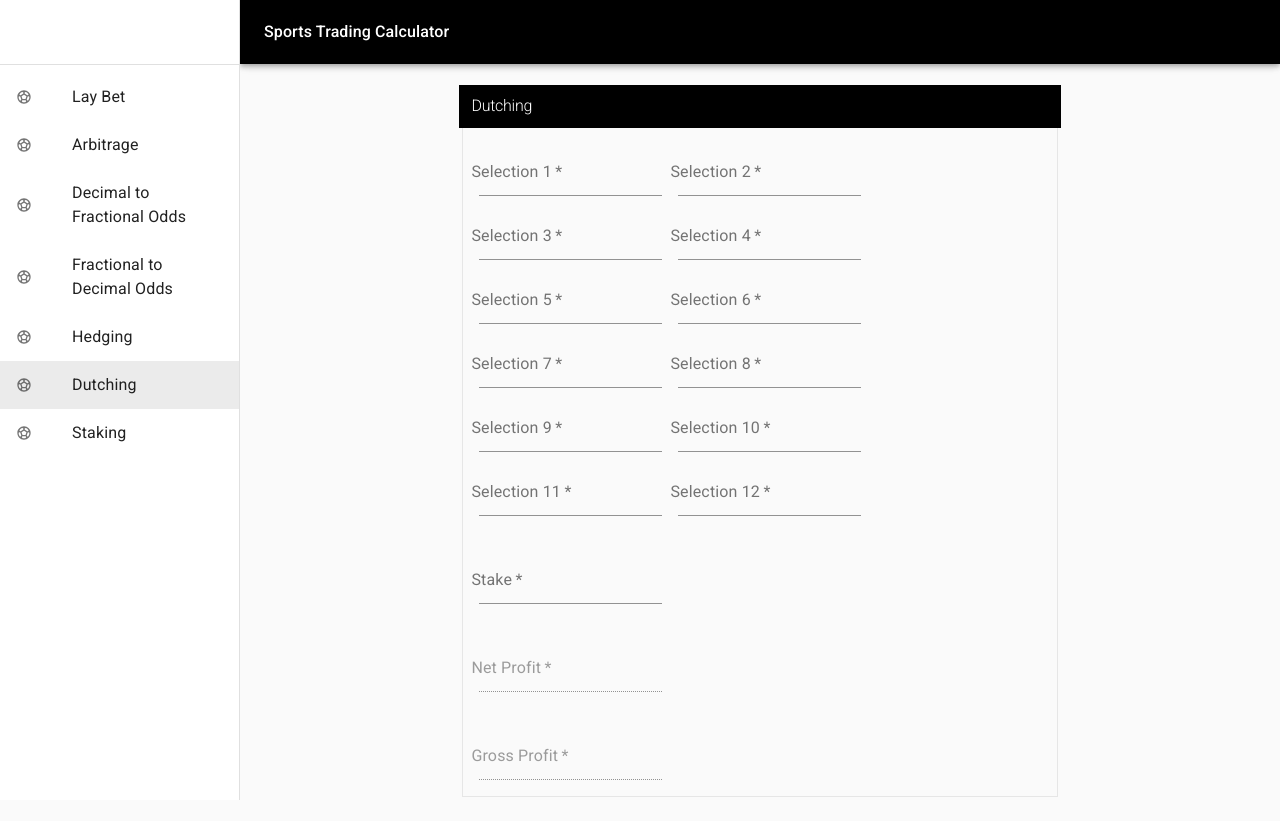
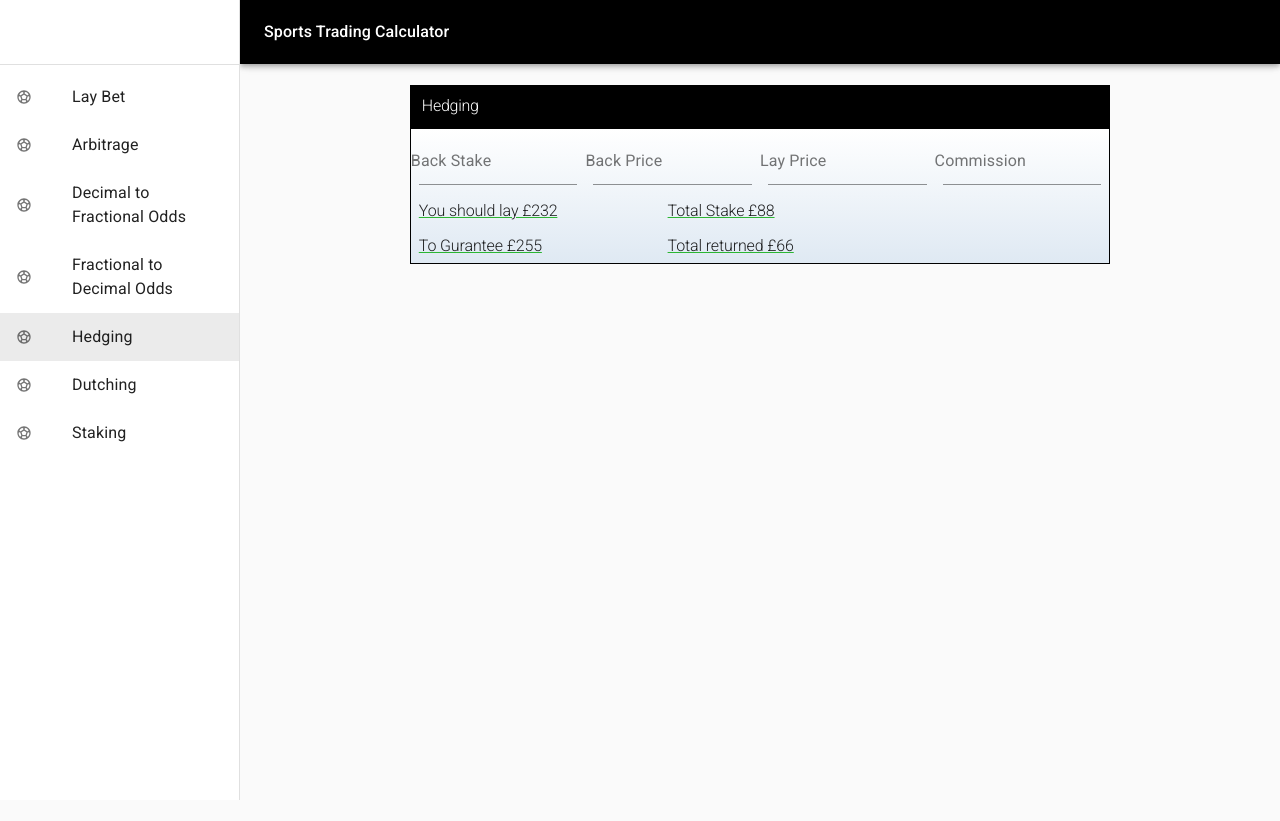
Before and after one commit to focus1691/sports-betting-calculators, a React (Create React App) app: page / in a window 1280 px wide. After the commit the page ends 800 px from the top, so only its background shows below. Built offline with nearby package versions, Linux system fonts and the light colour scheme.

Commit message:
Dutching/hedging UI

```diff
--- a/src/App.js
+++ b/src/App.js
@@ -19,7 +19,7 @@ const useStyles = makeStyles(theme => ({
 
 function App() {
 	const classes = useStyles();
-	const [calculator, setCalculator] = useState("Dutching");
+	const [calculator, setCalculator] = useState("Hedging");
 
 	const changeCalculator = key => {
 		setCalculator(key);
--- a/src/components/calculators/Arbitrage.js
+++ b/src/components/calculators/Arbitrage.js
@@ -14,6 +14,10 @@ const useStyles = makeStyles(theme => ({
 		border: "1px solid #e6e6e6",
 		padding: theme.spacing(1)
 	},
+	container: {
+		border: "1px solid #000",
+		backgroundImage: "linear-gradient(to top, #dfe9f3 0%, white 100%)"
+	},
 	title: {
 		background: "#000",
 		color: "#fff"
@@ -24,6 +28,9 @@ const useStyles = makeStyles(theme => ({
 		'&:hover': {
 			background: "#0d508d"
 		}
+	},
+	oddsField: {
+		margin: theme.spacing(1),
 	},
 	resultField: {
 		margin: theme.spacing(1),
@@ -86,14 +93,15 @@ export default function Arbitrage() {
 				<Grid item xs={12} className={classes.title}>
 					<Typography variant="h1">Arbitrage</Typography>
 				</Grid>
+				<Grid container className={classes.container}>
 					<Grid item xs={4}>
-					<TextField required label="Bet 1 odds" value={betOne} onChange={e => isValidInput(e.target.value) && setBetOne(e.target.value)} />
+						<TextField required label="Bet 1 odds" value={betOne} onChange={e => isValidInput(e.target.value) && setBetOne(e.target.value)} className={classes.oddsField} />
 					</Grid>
 					<Grid item xs={4}>
-					<TextField required label="Bet 2 odds" value={betTwo} onChange={e => isValidInput(e.target.value) && setBetTwo(e.target.value)} />
+						<TextField required label="Bet 2 odds" value={betTwo} onChange={e => isValidInput(e.target.value) && setBetTwo(e.target.value)} className={classes.oddsField} />
 					</Grid>
 					<Grid item xs={4}>
-					<TextField required label="Stake" value={stake} onChange={e => isValidInput(e.target.value) && setStake(e.target.value)} />
+						<TextField required label="Stake" value={stake} onChange={e => isValidInput(e.target.value) && setStake(e.target.value)} className={classes.oddsField} />
 					</Grid>
 					{arb ? renderResults() : null}
 					<Grid item xs={12}>
@@ -105,6 +113,7 @@ export default function Arbitrage() {
 					</Button>
 					</Grid>
 				</Grid>
+			</Grid>
 		</div>
 	);
 }
--- a/src/components/calculators/DecToFrac.js
+++ b/src/components/calculators/DecToFrac.js
@@ -15,6 +15,10 @@ const useStyles = makeStyles(theme => ({
         maxWidth: "30%",
         border: "1px solid #e6e6e6",
         padding: theme.spacing(1)
+    },
+    container: {
+        border: "1px solid #000",
+        backgroundImage: "linear-gradient(to top, #dfe9f3 0%, white 100%)"
     },
     title: {
         background: "#000",
@@ -53,6 +57,7 @@ export default function Lay() {
                 <Grid item xs={12} className={classes.title}>
                     <Typography variant="h1">Decimal to Fraction</Typography>
                 </Grid>
+                <Grid container className={classes.container}>
                     <Grid item xs={12}>
                         <TextField required label="Odds e.g. 2.56" value={odds} onChange={handleOddsChange()} />
                     </Grid>
@@ -76,6 +81,7 @@ export default function Lay() {
                         </Grid>
                         : null}
                 </Grid>
+            </Grid>
         </div>
     );
 }
--- a/src/components/calculators/Dutching.js
+++ b/src/components/calculators/Dutching.js
@@ -10,9 +10,13 @@ import { calculateArb } from "../../utils/calculators/Arbitrage";
 const useStyles = makeStyles(theme => ({
 	root: {
 		margin: "auto",
-		maxWidth: "60%",
+		maxWidth: "90%",
 		border: "1px solid #e6e6e6",
 		padding: theme.spacing(1)
+	},
+	container: {
+		border: "1px solid #000",
+		backgroundImage: "linear-gradient(to top, #dfe9f3 0%, white 100%)"
 	},
 	title: {
 		background: "#000",
@@ -20,7 +24,12 @@ const useStyles = makeStyles(theme => ({
     },
     selection: {
         padding: theme.spacing(1)
-    },
+	},
+	result: {
+		margin: theme.spacing(1),
+		background: "#FFF",
+		border: "1px solid"
+	},
 	button: {
 		margin: theme.spacing(1),
 		background: "#1573ca",
@@ -38,29 +47,93 @@ export default function Dutching() {
                 <Grid item xs={12} className={classes.title}>
 					<Typography variant="h1">Dutching</Typography>
 				</Grid>
-				<Grid item xs={12}>
-					<TextField required label="Selection 1" className={classes.selection} />
-                    <TextField required label="Selection 2" className={classes.selection} />
-                    <TextField required label="Selection 3" className={classes.selection} />
-                    <TextField required label="Selection 4" className={classes.selection} />
-                    <TextField required label="Selection 5" className={classes.selection} />
-					<TextField required label="Selection 6" className={classes.selection} />
-                    <TextField required label="Selection 7" className={classes.selection} />
-                    <TextField required label="Selection 8" className={classes.selection} />
-                    <TextField required label="Selection 9" className={classes.selection} />
-                    <TextField required label="Selection 10" className={classes.selection} />
-                    <TextField required label="Selection 11" className={classes.selection} />
-                    <TextField required label="Selection 12" className={classes.selection} />
+				<Grid container className={classes.container}>
+					<Grid item xs={2}>
+						<TextField required label="Selection 1 odds" className={classes.selection} />
+					</Grid>
+					<Grid item xs={2}>
+						<TextField disabled label="Stake" className={classes.result} />
+					</Grid>
+					<Grid item xs={2}>
+						<TextField label="Selection 2" className={classes.selection} />
+					</Grid>
+					<Grid item xs={2}>
+						<TextField disabled label="Stake" className={classes.result} />
+					</Grid>
+					<Grid item xs={2}>
+						<TextField label="Selection 3" className={classes.selection} />
+					</Grid>
+					<Grid item xs={2}>
+						<TextField disabled label="Stake" className={classes.result} />
+					</Grid>
+
+					<Grid item xs={2}>
+						<TextField label="Selection 4" className={classes.selection} />
+					</Grid>
+					<Grid item xs={2}>
+						<TextField disabled label="Stake" className={classes.result} />
+					</Grid>
+					<Grid item xs={2}>
+						<TextField label="Selection 5" className={classes.selection} />
+					</Grid>
+					<Grid item xs={2}>
+						<TextField disabled label="Stake" className={classes.result} />
+					</Grid>
+					<Grid item xs={2}>
+						<TextField label="Selection 6" className={classes.selection} />
+					</Grid>
+					<Grid item xs={2}>
+						<TextField disabled label="Stake" className={classes.result} />
+					</Grid>
+
+					<Grid item xs={2}>
+						<TextField label="Selection 7" className={classes.selection} />
+					</Grid>
+					<Grid item xs={2}>
+						<TextField disabled label="Stake" className={classes.result} />
+					</Grid>
+					<Grid item xs={2}>
+						<TextField label="Selection 8" className={classes.selection} />
+					</Grid>
+					<Grid item xs={2}>
+						<TextField disabled label="Stake" className={classes.result} />
+					</Grid>
+					<Grid item xs={2}>
+						<TextField label="Selection 9" className={classes.selection} />
+					</Grid>
+					<Grid item xs={2}>
+						<TextField disabled label="Stake" className={classes.result} />
+					</Grid>
+
+					<Grid item xs={2}>
+						<TextField label="Selection 10" className={classes.selection} />
+					</Grid>
+					<Grid item xs={2}>
+						<TextField disabled label="Stake" className={classes.result} />
+					</Grid>
+					<Grid item xs={2}>
+						<TextField label="Selection 11" className={classes.selection} />
+					</Grid>
+					<Grid item xs={2}>
+						<TextField disabled label="Stake" className={classes.result} />
+					</Grid>
+					<Grid item xs={2}>
+						<TextField label="Selection 12" className={classes.selection} />
+					</Grid>
+					<Grid item xs={2}>
+						<TextField disabled label="Stake" className={classes.result} />
+					</Grid>
+
+					<Grid item xs={4}>
+						<TextField required label="Stake" className={classes.selection} />
+					</Grid>
+					<Grid item xs={4}>
+						<TextField disabled label="Net Profit" className={classes.result} />
+					</Grid>
+					<Grid item xs={4}>
+						<TextField disabled label="Gross Profit" className={classes.result} />
+					</Grid>
 				</Grid>
-                <Grid item xs={12}>
-                    <TextField required label="Stake" className={classes.selection} />
-                </Grid>
-                <Grid item xs={12}>
-                    <TextField required disabled label="Net Profit" className={classes.selection} />
-                </Grid>
-                <Grid item xs={12}>
-                    <TextField required disabled label="Gross Profit" className={classes.selection} />
-                </Grid>
 			</Grid>
 		</div>
 	);
--- a/src/components/calculators/FracToDec.js
+++ b/src/components/calculators/FracToDec.js
@@ -14,6 +14,10 @@ const useStyles = makeStyles(theme => ({
 		maxWidth: "30%",
 		border: "1px solid #e6e6e6",
 		padding: theme.spacing(1)
+	},
+	container: {
+		border: "1px solid #000",
+		backgroundImage: "linear-gradient(to top, #dfe9f3 0%, white 100%)"
 	},
 	title: {
 		background: "#000",
@@ -52,6 +56,7 @@ export default function FracToDec() {
 				<Grid item xs={12} className={classes.title}>
 					<Typography variant="h1">Fractional to Decimal</Typography>
 				</Grid>
+				<Grid container className={classes.container}>
 				<Grid item xs={12}>
 					<TextField required label="Fraction e.g. 5/2" value={fraction} onChange={handleFractionChange()} />
 				</Grid>
@@ -68,6 +73,7 @@ export default function FracToDec() {
 						<Chip variant="outlined" size="small" label={decimal} clickable color="primary" />
 					</Grid>
 				) : null}
+				</Grid>
 			</Grid>
 		</div>
 	);
--- a/src/components/calculators/Hedging.js
+++ b/src/components/calculators/Hedging.js
@@ -0,0 +1,86 @@
+import React from "react";
+import { makeStyles } from "@material-ui/core/styles";
+import Button from "@material-ui/core/Button";
+import Typography from "@material-ui/core/Typography";
+import TextField from "@material-ui/core/TextField";
+import Grid from "@material-ui/core/Grid";
+
+const useStyles = makeStyles(theme => ({
+	root: {
+		margin: "auto",
+		maxWidth: "70%",
+		border: "1px solid #e6e6e6",
+		padding: theme.spacing(1)
+	},
+	container: {
+		border: "1px solid #000",
+		backgroundImage: "linear-gradient(to top, #dfe9f3 0%, white 100%)"
+	},
+	title: {
+		background: "#000",
+		color: "#fff"
+	},
+	header: {
+		// background: "yellow"
+	},
+	section: {
+		// background: "green"
+	},
+	result: {
+		margin: theme.spacing(1),
+		textDecoration: "underline",
+		textDecorationColor: "#2cb633",
+		fontWeight: "bold"
+	},
+	selection: {
+		padding: theme.spacing(1)
+	},
+	button: {
+		margin: theme.spacing(1),
+		background: "#1573ca",
+		"&:hover": {
+			background: "#0d508d"
+		}
+	}
+}));
+
+
+export default function Hedging() {
+	const classes = useStyles();
+	return (
+		<div className={classes.root}>
+			<Grid container spacing={3}>
+				<Grid item xs={12} className={classes.title}>
+					<Typography variant="h1">Hedging</Typography>
+				</Grid>
+
+				<Grid container className={classes.container}>
+					<Grid item xs={3}>
+						<TextField label="Back Stake" className={classes.selection} />
+					</Grid>
+					<Grid item xs={3}>
+						<TextField label="Back Price" className={classes.selection} />
+					</Grid>
+					<Grid item xs={3}>
+						<TextField label="Lay Price" className={classes.selection} />
+					</Grid>
+					<Grid item xs={3}>
+						<TextField label="Commission" className={classes.selection} />
+					</Grid>
+					<Grid item xs={4} className={classes.result}>
+							<Typography variant="h2">You should lay £232</Typography>
+					</Grid>
+					<Grid item xs={4} className={classes.result}>
+							<Typography variant="h2">Total Stake £88</Typography>
+					</Grid>
+					<Grid item xs={4} className={classes.result}>
+							<Typography variant="h2">To Gurantee £255</Typography>
+					</Grid>
+					<Grid item xs={4} className={classes.result}>
+							<Typography variant="h2">Total returned £66</Typography>
+					</Grid>
+				</Grid>
+			</Grid>
+		</div>
+	);
+}
--- a/src/components/calculators/Staking.js
+++ b/src/components/calculators/Staking.js
@@ -15,6 +15,10 @@ const useStyles = makeStyles(theme => ({
 		maxWidth: "60%",
 		border: "1px solid #e6e6e6",
 		padding: theme.spacing(1)
+	},
+	container: {
+		border: "1px solid #000",
+		backgroundImage: "linear-gradient(to top, #dfe9f3 0%, white 100%)"
 	},
 	title: {
 		background: "#000",
@@ -68,6 +72,7 @@ export default function Staking() {
 				<Grid item xs={12} className={classes.title}>
 					<Typography variant="h1">Staking</Typography>
 				</Grid>
+				<Grid container className={classes.container}>
 					<Grid item xs={4}>
 						<TextField required label="Bank Balance" value={balance} className={classes.text} onChange={handleChangeBalance()} />
 					</Grid>
@@ -91,6 +96,7 @@ export default function Staking() {
 					</Button>
 					</Grid>
 				</Grid>
+			</Grid>
 		</div>
 	);
 }
--- a/src/utils/RenderCalculator.js
+++ b/src/utils/RenderCalculator.js
@@ -4,6 +4,7 @@ import Arbitrage from "../components/calculators/Arbitrage";
 import Dutching from "../components/calculators/Dutching";
 import DecToFrac from "../components/calculators/DecToFrac";
 import FracToDec from "../components/calculators/FracToDec";
+import Hedging from "../components/calculators/Hedging";
 import Staking from "../components/calculators/Staking";
 
 export default calculator => {
@@ -16,6 +17,8 @@ export default calculator => {
 			return <DecToFrac />;
 		case "Fractional to Decimal Odds":
 			return <FracToDec />;
+		case "Hedging":
+			return <Hedging />
 		case "Staking":
 			return <Staking />;
 		case "Dutching":
```
Also changed, not shown: src/components/sidebar/Sidebar.js (line endings or trailing spaces). Lines whose indentation alone changed are shown as unchanged.
